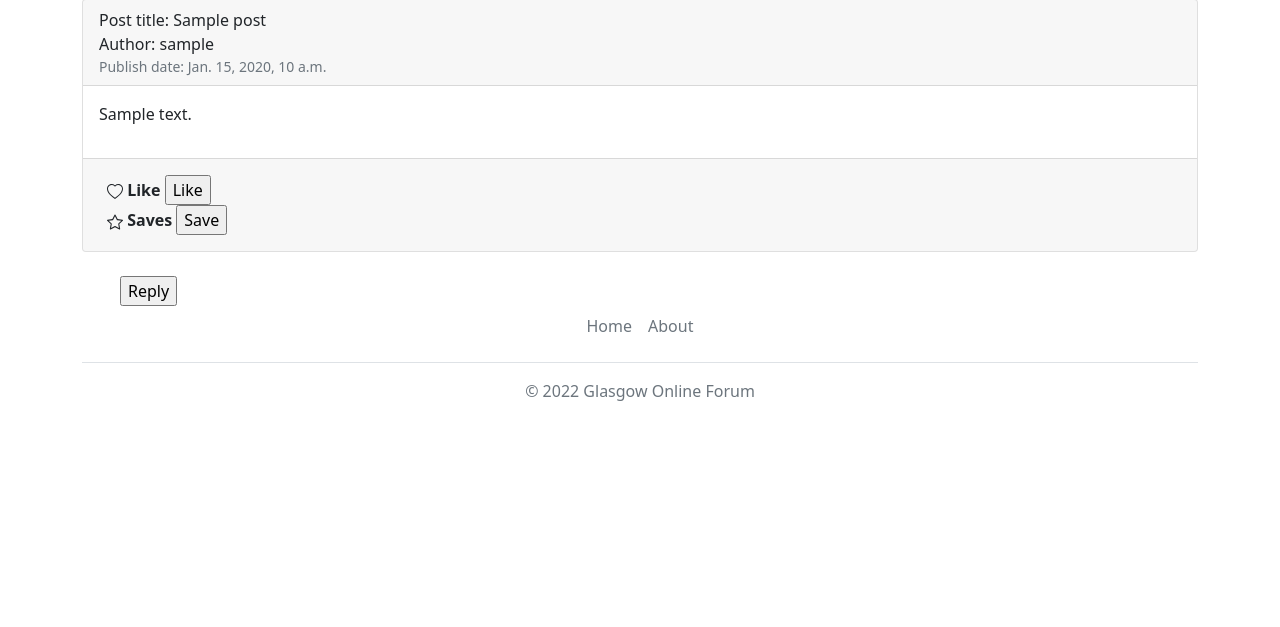
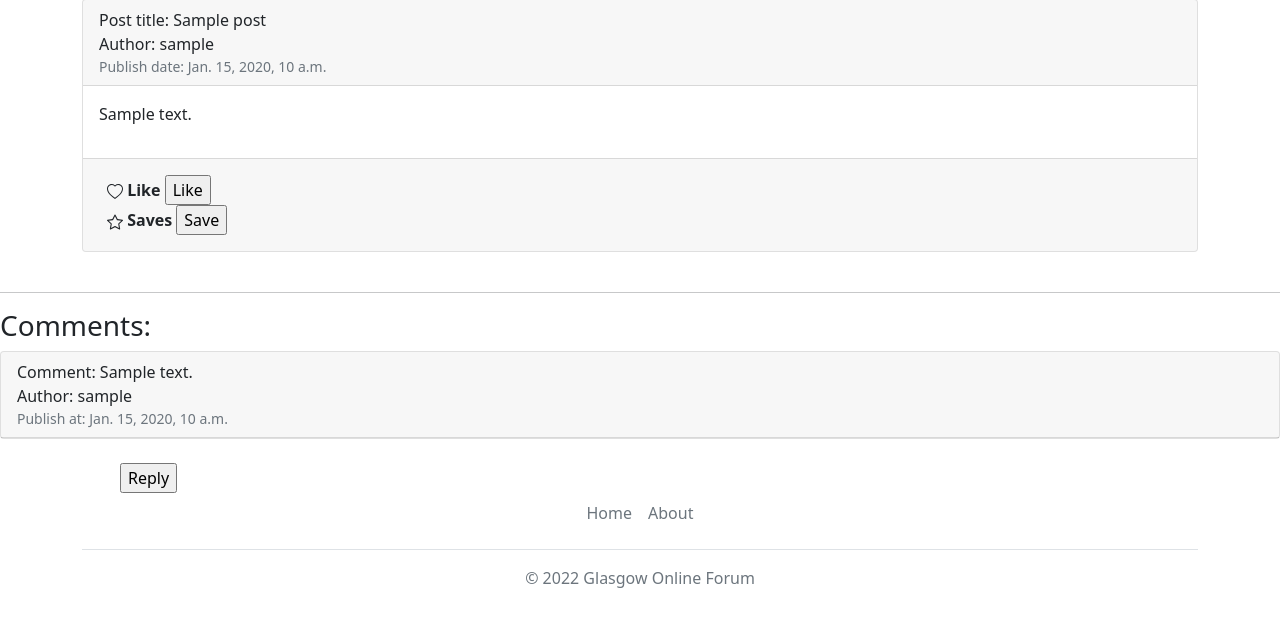
Before and after one commit to KevinGuoXuanDon/djangoProject, a Django app: page /forum/post/1/ in a window 1280 px wide; the page is wider, and only the part inside the window is pictured. Shown: the part 160-787 px from the top of that part. Run offline with Django 3.2, Linux system fonts and the light colour scheme; a user stored in the database is signed in; tables that the repository leaves empty hold one stand-in row (values such as "Sample post").

Commit message:
add commen

```diff
--- a/djangoProject/settings.py
+++ b/djangoProject/settings.py
@@ -52,7 +52,7 @@ MIDDLEWARE = [
     'django.middleware.security.SecurityMiddleware',
     'django.contrib.sessions.middleware.SessionMiddleware',
     'django.middleware.common.CommonMiddleware',
-    'django.middleware.csrf.CsrfViewMiddleware',
+    # 'django.middleware.csrf.CsrfViewMiddleware',
     'django.contrib.auth.middleware.AuthenticationMiddleware',
     'django.contrib.messages.middleware.MessageMiddleware',
     'django.middleware.clickjacking.XFrameOptionsMiddleware',
--- a/forum/models.py
+++ b/forum/models.py
@@ -105,14 +105,14 @@ class StarContent(models.Model):
 
 class Comment(models.Model):
     # one user only make a Comment to another user in a post
-    comment_by = models.OneToOneField(UserProfile, on_delete=models.CASCADE, related_name='commenter')
-    comment_to = models.OneToOneField(UserProfile, on_delete=models.CASCADE, related_name='receiver')
-    comment_in = models.OneToOneField(Post, on_delete=models.CASCADE)
+    comment_by = models.ForeignKey(UserProfile, on_delete=models.CASCADE, related_name='commenter')
+    comment_to = models.ForeignKey(UserProfile, on_delete=models.CASCADE, related_name='receiver')
+    comment_in = models.ForeignKey(Post, on_delete=models.CASCADE)
     content = models.TextField(null=False, blank=False)
     # picture??? picture = models.ImageFiled()
-    create_time = models.DateTimeField(auto_created=True)
+    create_time = models.DateTimeField(auto_now_add=True)
 
     # there is no is_deleted filed in this class, so the comment can be truly be deleted
 
     def __str__(self):
-        return self.comment_by + "comment in" + self.comment_in + "to" + self.comment_to
+        return self.content
--- a/forum/urls.py
+++ b/forum/urls.py
@@ -15,6 +15,7 @@ urlpatterns = [
     path('delete_post/<id>', views.delete_post, name='delete_post'),
     path('topic/<slug:topic_name_slug>/', views.topic, name='topic'),
     path('post/<id>/', views.post, name='post'),
+    path('comment/<id>/', views.comment, name='comment'),
     path('published/', views.published, name='published'),
     path('likes/<id>/',views.IncreaseLikesView.as_view(), name='increase_likes'),
 ]
--- a/forum/views.py
+++ b/forum/views.py
@@ -11,7 +11,7 @@ from django.http import JsonResponse
 from forum import models
 # from numpy import true_divide
 from forum.forms import PostForm, UserForm, UserProfileForm
-from forum.models import Module, Post, UserProfile
+from forum.models import Module, Post, UserProfile, Comment
 from django import forms
 from django.views import View
 
@@ -188,9 +188,14 @@ def post(request, id):
         topic = post.parent_module.name
         topic = str.lower(topic)
         topic = topic.replace(" ", "-")
+
+        comments = Comment.objects.filter(comment_in=post).all()
+        for comment in comments:
+            # print("#########")
+            print(comment)
         context_dict['post'] = post
         context_dict['topic'] = topic
-
+        context_dict['comments'] = comments
     except Post.DoesNotExist:
         context_dict['post'] = None
         context_dict['topic'] = None
@@ -230,6 +235,30 @@ def publish(request):
 
     return render(request, 'forum/publish.html', context_dict)
 
+@login_required
+def comment(request,id):
+
+    if request.method == "POST":
+        try:
+            content = request.POST.get('content')
+            user = User.objects.get(username=request.user.username)
+            userprofile = UserProfile.objects.get(user=user)
+            post = Post.objects.get(id=id)
+
+            comment = Comment(
+                comment_by = userprofile,
+                comment_to = userprofile,
+                comment_in = post,
+                content = content
+            )
+            comment.save()
+        except Exception as e:
+            print(e)
+            return redirect('forum:index')
+
+        return redirect(reverse('forum:post',kwargs={'id':id}))
+
+
 # not in use for now
 class IncreaseLikesView(View):
     def post(self, request, *args, **kwargs):
--- a/templates/forum/index.html
+++ b/templates/forum/index.html
@@ -1,5 +1,5 @@
 {% extends 'forum/base.html' %}
-{% load staticfiles %}
+{% load static %}
 
 
 {% block title_block %}
--- a/templates/forum/post.html
+++ b/templates/forum/post.html
@@ -103,6 +103,31 @@
         No Page Here!
     {% endif %}
 
+    <hr>
+    {% if comments %}
+    <div class="row">
+        <h3>Comments: </h3>
+        {% for comment in comments %}
+        <div class="col-md-12">
+            <div class="card mb-4">
+                <div class="card-header">
+                    <div class="meida-body ml-3">
+                        Comment: {{ comment.content }}
+                    </div>
+                    <div class="meida-body ml-3">
+                        Author:  {{ comment.comment_by }}
+                    </div>
+                    <div class="text-muted small">
+                        Publish at: {{ comment.create_time}}
+                    </div>
+                </div>
+        </div>
+        </div>
+        {% endfor %}
+        </div>
+        {% endif %}
+
+
 
     {% if user.is_authenticated %}
     <!-- if user login, show the reply -->
@@ -113,8 +138,10 @@
     </div>
 
     <div id="div1" style="display:none">
-        <textarea rows="10" cols="100" value="56"></textarea>
-        <p><input type="submit" value="Submit" /></p>
+        <form action="/forum/comment/{{post.id}}/" method="post">
+        <textarea rows="10" cols="100" name='content' placeholder="please input your comment"></textarea>
+        <input type="submit" value="Submit" />
+    </form>
     </div>
 </div>
     {% endif %}
```
Also changed, not shown: population_script.py (+12 -12 lines), forum/migrations/0002_auto_20220321_1522.py (added), forum/migrations/0003_auto_20220321_1534.py (added), forum/migrations/__init__.py (added), media/post_images/A3E418D6-E069-42D2-AF2D-71D0F092AD25.jpeg (added), media/post_images/A3E418D6-E069-42D2-AF2D-71D0F092AD25_nIqYsTK.jpeg (added).
